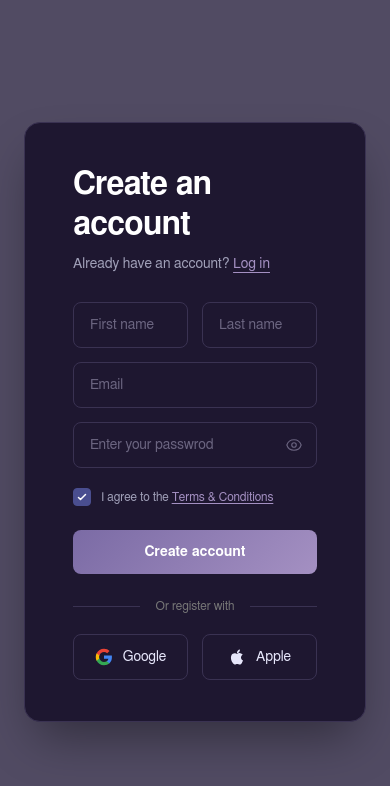
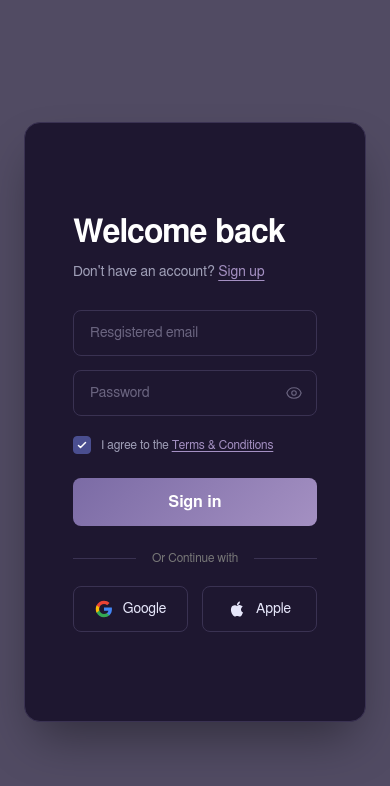
Before and after one commit to im-shourya/InsiderLogin, a React (Vite) app: page /signin in a window 390 px wide. Shown: the top 786 px of the page. Built offline with nearby package versions, Linux system fonts and the light colour scheme.

Commit message:
feature/ add singin also

```diff
--- a/package.json
+++ b/package.json
@@ -11,7 +11,8 @@
   },
   "dependencies": {
     "react": "^19.2.4",
-    "react-dom": "^19.2.4"
+    "react-dom": "^19.2.4",
+    "react-router-dom": "^7.14.1"
   },
   "devDependencies": {
     "@eslint/js": "^9.39.4",
--- a/src/App.jsx
+++ b/src/App.jsx
@@ -1,6 +1,18 @@
-import SignupPage from './components/SignupPage';
-import './index.css';
+import { BrowserRouter, Routes, Route, Navigate } from "react-router-dom";
+import SignupPage from "./components/SignupPage";
+import SigninPage from "./components/SigninPage";
+import "./index.css";
 
-export default function App() {
-  return <SignupPage />;
-}
+const App = () => {
+  return (
+    <BrowserRouter>
+      <Routes>
+        <Route path="/" element={<Navigate to="/signup" replace />} />
+        <Route path="/signup" element={<SignupPage />} />
+        <Route path="/signin" element={<SigninPage />} />
+      </Routes>
+    </BrowserRouter>
+  );
+};
+
+export default App;
--- a/src/components/SigninForm.jsx
+++ b/src/components/SigninForm.jsx
@@ -1,16 +1,84 @@
 import { useState } from "react";
 import InputField from "./InputField";
 import SocialButton from "./SocialButton";
+
+const GoogleIcon = () => (
+  <svg viewBox="0 0 24 24" className="w-[18px] h-[18px]" fill="none">
+    <path d="M22.56 12.25c0-.78-.07-1.53-.2-2.25H12v4.26h5.92c-.26 1.37-1.04 2.53-2.21 3.31v2.77h3.57c2.08-1.92 3.28-4.74 3.28-8.09z" fill="#4285F4"/>
+    <path d="M12 23c2.97 0 5.46-.98 7.28-2.66l-3.57-2.77c-.98.66-2.23 1.06-3.71 1.06-2.86 0-5.29-1.93-6.16-4.53H2.18v2.84C3.99 20.53 7.7 23 12 23z" fill="#34A853"/>
+    <path d="M5.84 14.09c-.22-.66-.35-1.36-.35-2.09s.13-1.43.35-2.09V7.07H2.18C1.43 8.55 1 10.22 1 12s.43 3.45 1.18 4.93l2.85-2.22.81-.62z" fill="#FBBC05"/>
+    <path d="M12 5.38c1.62 0 3.06.56 4.21 1.64l3.15-3.15C17.45 2.09 14.97 1 12 1 7.7 1 3.99 3.47 2.18 7.07l3.66 2.84c.87-2.6 3.3-4.53 6.16-4.53z" fill="#EA4335"/>
+  </svg>
+);
+
+const AppleIcon = () => (
+  <svg viewBox="0 0 24 24" className="w-[18px] h-[18px]" fill="#e6e6fa">
+    <path d="M18.71 19.5c-.83 1.24-1.71 2.45-3.05 2.47-1.34.03-1.77-.79-3.29-.79-1.53 0-2 .77-3.27.82-1.31.05-2.3-1.32-3.14-2.53C4.25 17 2.94 12.45 4.7 9.39c.87-1.52 2.43-2.48 4.12-2.51 1.28-.02 2.5.87 3.29.87.78 0 2.26-1.07 3.8-.91.65.03 2.47.26 3.64 1.98l-.09.06c-.22.15-2.18 1.28-2.16 3.81.03 3.02 2.65 4.03 2.68 4.04-.03.07-.42 1.44-1.38 2.87M13 3.5c.73-.83 1.94-1.46 2.94-1.5.13 1.17-.34 2.35-1.04 3.19-.69.85-1.83 1.51-2.95 1.42-.15-1.15.41-2.35 1.05-3.11z"/>
+  </svg>
+);
+
 export default function SigninForm() {
     const [agreed, setAgreed] = useState(true);
     return (
         <div className="flex flex-col justify-center w-full">
             <div className="mb-7">
-                <h1 className="text-[2rem] font-bold text-white leading-tight tracking-tight">Welcome back</h1>
+                <h1 className="text-[2rem] font-bold text-white leading-tight tracking-tight">
+                    Welcome back
+                </h1>
                 <p className="text-[#a0a0b8] text-sm mt-2.5">Don't have an account?{' '}
-                    <a href="#" className="text-[#a490c2] hover:text-[#c4b4e0] underline underline-offset-4 transition-colors">Sign up</a>
+                    <a href="signup" className="text-[#a490c2] hover:text-[#c4b4e0] underline underline-offset-4 transition-colors">Sign up</a>
                 </p>
             </div>
+            <div className='space-y-3.5 mb-5'>
+                <InputField type="email" placeholder="Resgistered email" />
+                <InputField type="password" placeholder="Password" />
+            </div>
+            <label className="flex items-center gap-2.5 cursor-pointer mb-6 group">
+                <div className="relative flex-shrink-0">
+                <input
+                    type="checkbox"
+                    checked={agreed}
+                    onChange={e => setAgreed(e.target.checked)}
+                    className="sr-only"
+                />
+                <div
+                    className={`w-[18px] h-[18px] rounded-[4px] transition-all duration-200 flex items-center justify-center ${
+                    agreed
+                        ? 'bg-[#4a4e8f] border border-[#4a4e8f]'
+                        : 'border border-[#555] bg-transparent group-hover:border-[#a490c2]'
+                    }`}
+                >
+                    {agreed && (
+                    <svg className="w-3 h-3 text-white" fill="none" viewBox="0 0 24 24" stroke="currentColor">
+                        <path strokeLinecap="round" strokeLinejoin="round" strokeWidth={3} d="M5 13l4 4L19 7" />
+                    </svg>
+                    )}
+                </div>
+                </div>
+                <span className="text-[#a0a0b8] text-xs">
+                I agree to the{' '}
+                <a href="#" className="text-[#a490c2] hover:text-[#c4b4e0] underline underline-offset-2 transition-colors">
+                    Terms & Conditions
+                </a>
+                </span>
+            </label>
+            <button className="w-full py-3 rounded-lg font-bold text-white
+            active:scale-[0.99] transition-all duration-200
+            mb-6"
+            style={{ background: 'linear-gradient(135deg, #7b6ba5 0%, #a490c2 100%)' }}>
+                Sign in
+            </button>
+            <div className="relative flex items-center gap-4 mb-5">
+                <div className=" flex-1 h-[1px] bg-[#3a3252]"/>
+                <span className="text-[#777] text-xs whitespace-nowrap">
+                    Or Continue with</span>
+                <div className=" flex-1 h-[1px] bg-[#3a3252]"/>
+            </div>
+            <div className="grid grid-cols-2 gap-3.5">
+                <SocialButton provider="Google" icon={<GoogleIcon />} />
+                <SocialButton provider="Apple" icon={<AppleIcon />} />
+            </div>
         </div>
+
     );
 }
--- /dev/null
+++ b/src/components/SigninPage.jsx
@@ -0,0 +1,16 @@
+import ImagePanel from './ImagePanel';
+import SigninForm from './SigninForm';
+export default function SigninPage() {
+  return (
+    <div className="min-h-screen flex items-center justify-center p-6 relative overflow-hidden bg-[#514b63]">
+      <div className="relative w-full max-w-[1020px] bg-[#1e1730] border border-[#3a3252] rounded-2xl overflow-hidden shadow-2xl shadow-black/40 flex min-h-[600px]">
+        <div className="hidden lg:block w-[46%] flex-shrink-0 p-3">
+          <ImagePanel />
+        </div>
+        <div className="flex-1 px-12 py-10 flex items-center">
+          <SigninForm />
+        </div>
+      </div>
+    </div>
+  );
+}
--- a/src/components/SignupForm.jsx
+++ b/src/components/SignupForm.jsx
@@ -28,7 +28,7 @@ export default function SignupForm() {
         </h1>
         <p className="text-[#a0a0b8] text-sm mt-2.5">
           Already have an account?{' '}
-          <a href="#" className="text-[#a490c2] hover:text-[#c4b4e0] underline underline-offset-4 transition-colors">
+          <a href="signin" className="text-[#a490c2] hover:text-[#c4b4e0] underline underline-offset-4 transition-colors">
             Log in
           </a>
         </p>
```
Also changed, not shown: 1 other file (tests, documents, lock files or other folders).
